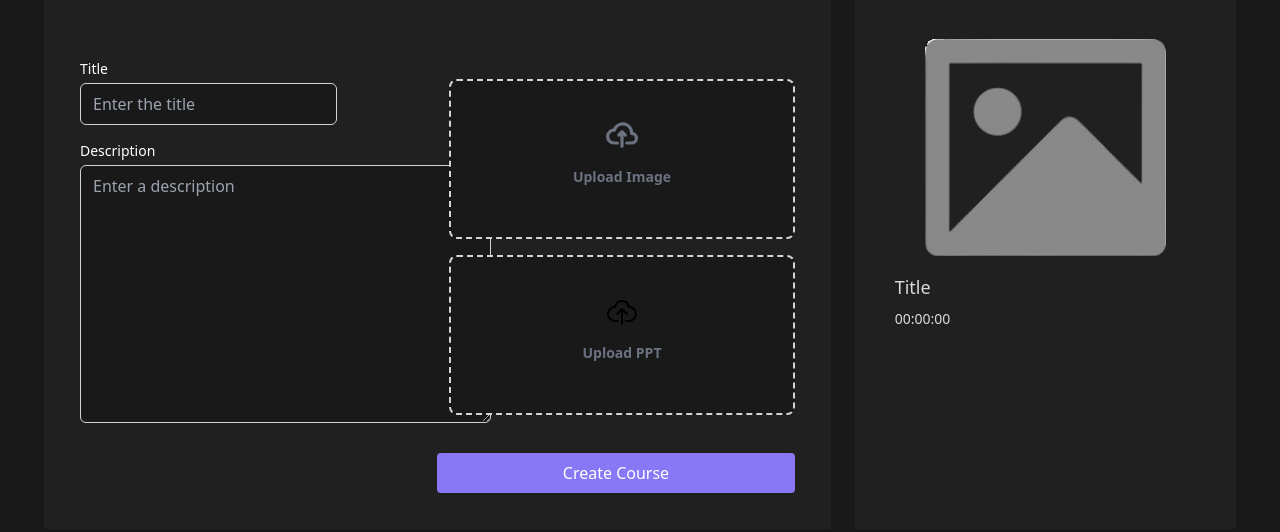
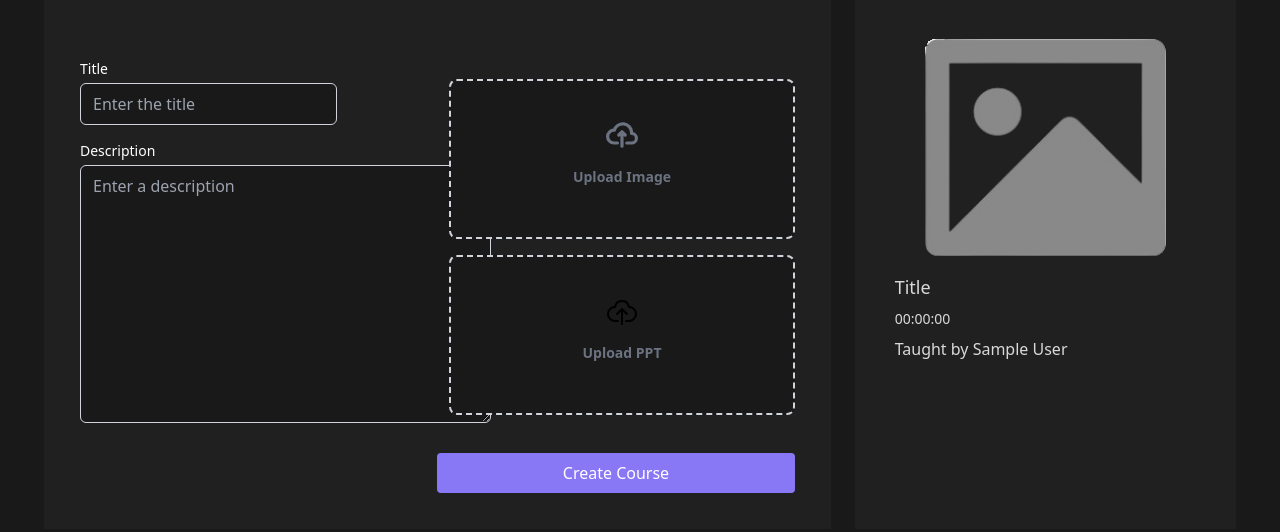
Before and after one commit to 1iamharshraj/VisionED, a Django app: page /edu_home in a window 1280 px wide. Shown: the part 205-737 px from the top of the page. Run offline with Django 5.2, Linux system fonts and the light colour scheme; the visitor is signed in with stand-in values (Sample User, id 1); parts of the project's set-up code (start-up, migrations or seed data) failed here and were passed over; some libraries are stand-ins or nearby versions.

Commit message:
educator home some data display added for a ux.

```diff
--- a/home/views.py
+++ b/home/views.py
@@ -186,13 +186,15 @@ class EducatorHomeView(CreateView):
         context = super().get_context_data(**kwargs)
         # Fetch all courses uploaded by the current educator
         context['educator_uploads'] = EducatorUpload.objects.filter(educator=self.request.user)
+        context['first_name'] = self.request.user.first_name
+        context['last_name'] = self.request.user.last_name
         return context
 
 
 
 
 def chatbot_response(request):
-    # here
+    # here comment
 
     if request.method == 'POST':
         message = request.POST.get('message')
--- a/templates/educator/educatorhome.html
+++ b/templates/educator/educatorhome.html
@@ -91,6 +91,10 @@
 
                 <!-- PPT Name Display -->
                 <p id="pptnamePreview" class="text-gray-500"></p>
+
+                <!-- Educator name display  -->
+                <p id="ed_name" class="arima-500 text-text-color">Taught by
+                    {{first_name}} {{last_name}} </p>
             </div>
 
             <button type="text" href="" id="watch-btn"
```
